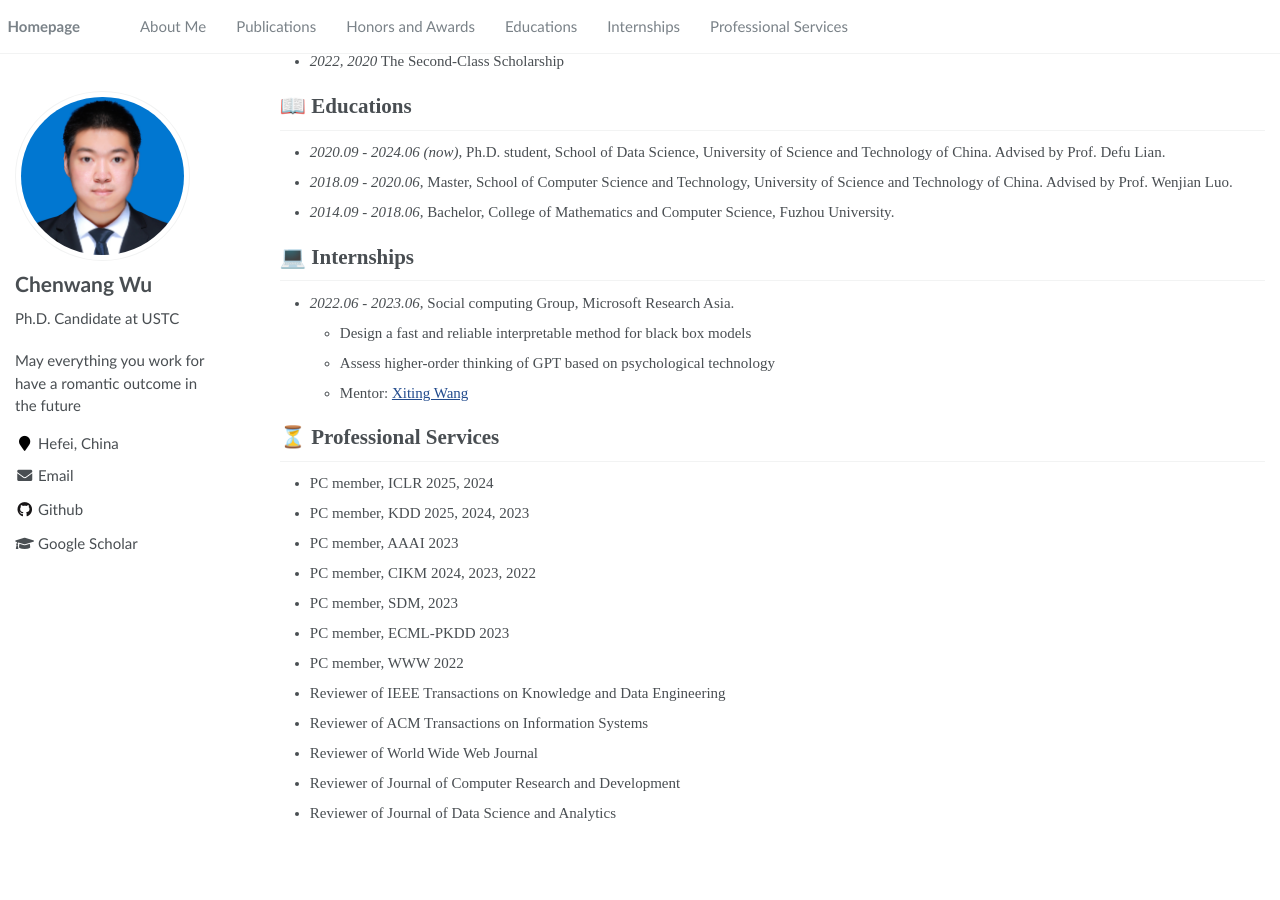
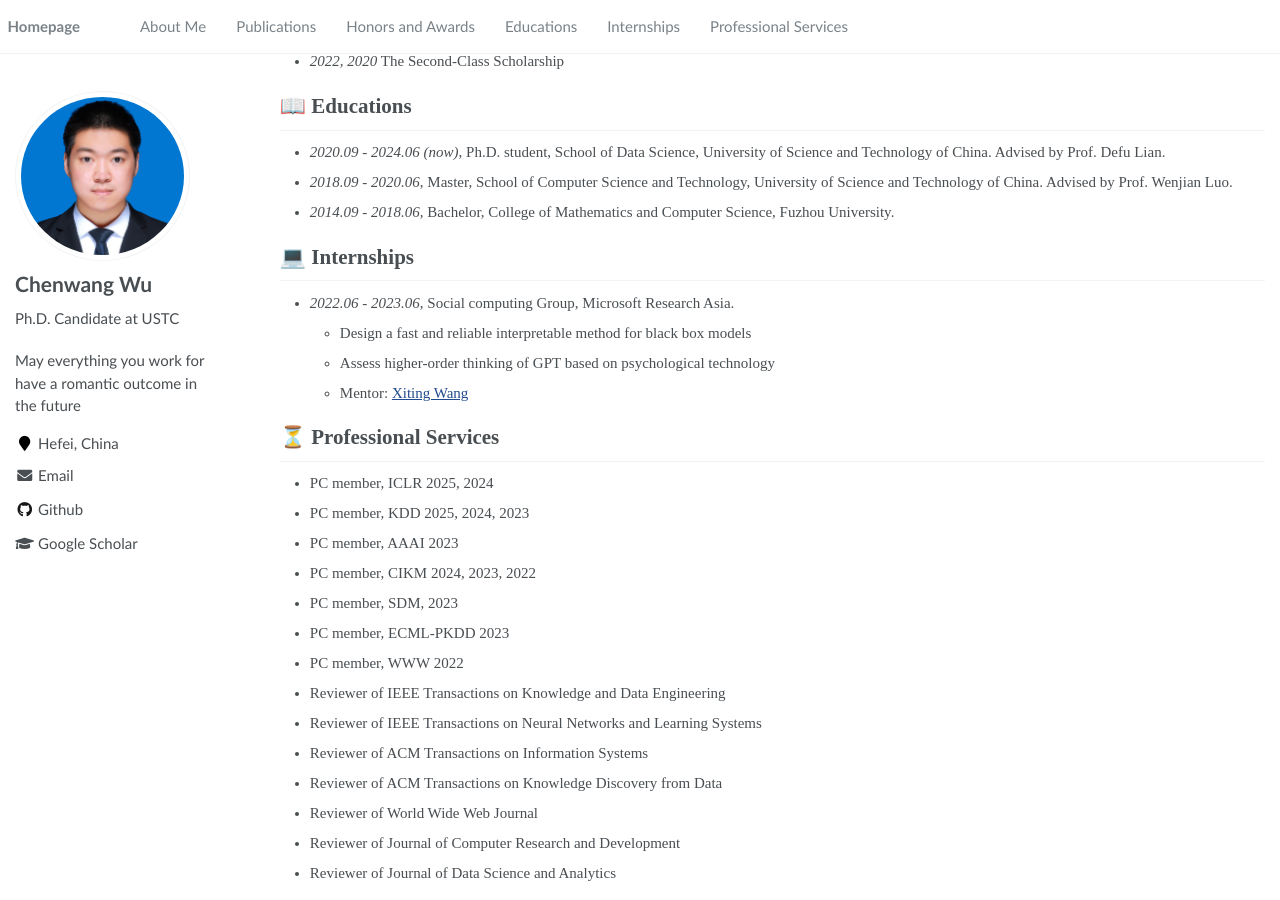
Before and after one commit to Daftstone/Daftstone.github.io, a Jekyll site: the page built from _pages/about.md, in a window 1280 px wide and 900 px high, scrolled down 1734 px. Built offline with Jekyll 4.4.1, drawn with Linux system fonts in a browser that asks for light colours; before the commit the page ends 2574 px from its top, so only the background shows below that.

Commit message:
Update about.md

```diff
--- a/_pages/about.md
+++ b/_pages/about.md
@@ -87,7 +87,9 @@ My research interests include data mining, especially on recommender System Secu
 - PC member, ECML-PKDD 2023
 - PC member, WWW 2022
 - Reviewer of IEEE Transactions on Knowledge and Data Engineering
+- Reviewer of IEEE Transactions on Neural Networks and Learning Systems
 - Reviewer of ACM Transactions on Information Systems
+- Reviewer of ACM Transactions on Knowledge Discovery from Data
 - Reviewer of World Wide Web Journal
 - Reviewer of Journal of Computer Research and Development
 - Reviewer of Journal of Data Science and Analytics
```
